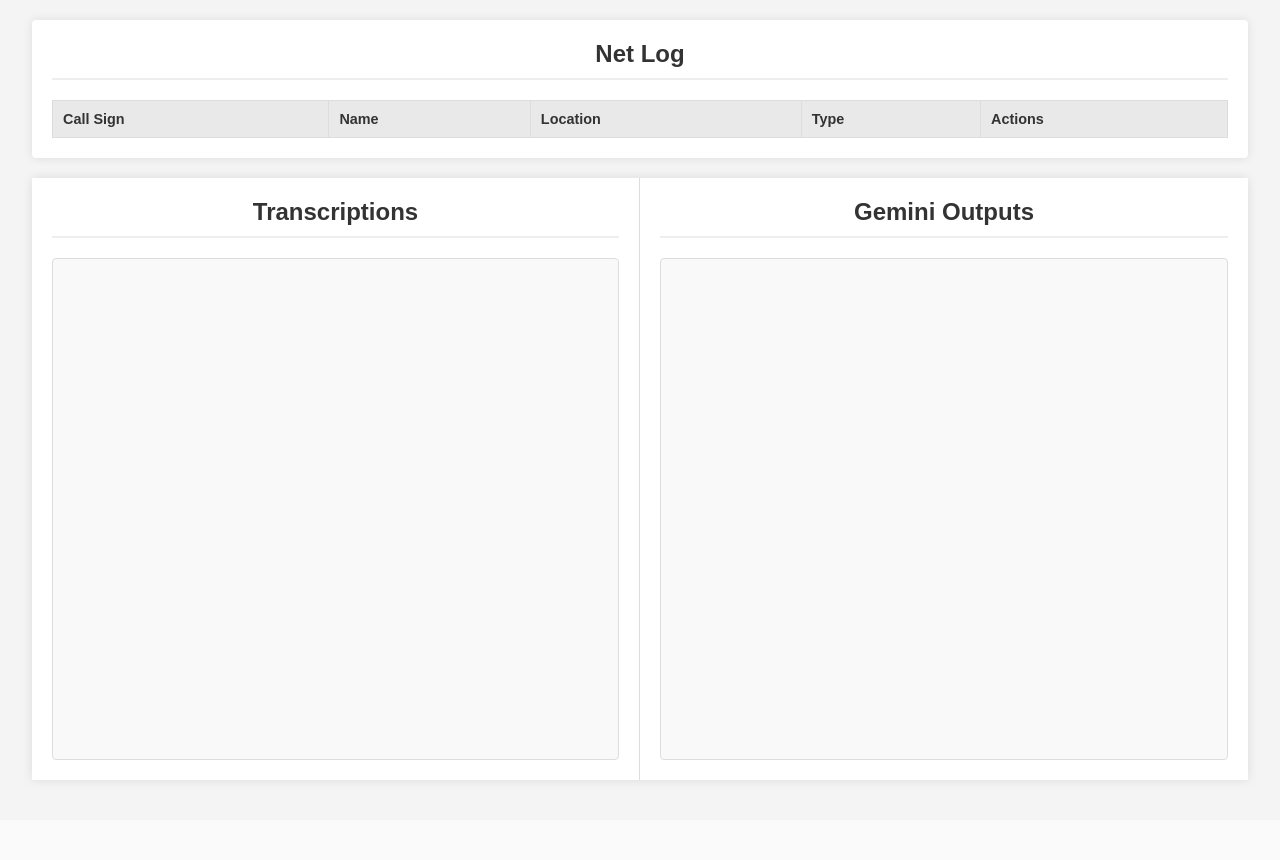
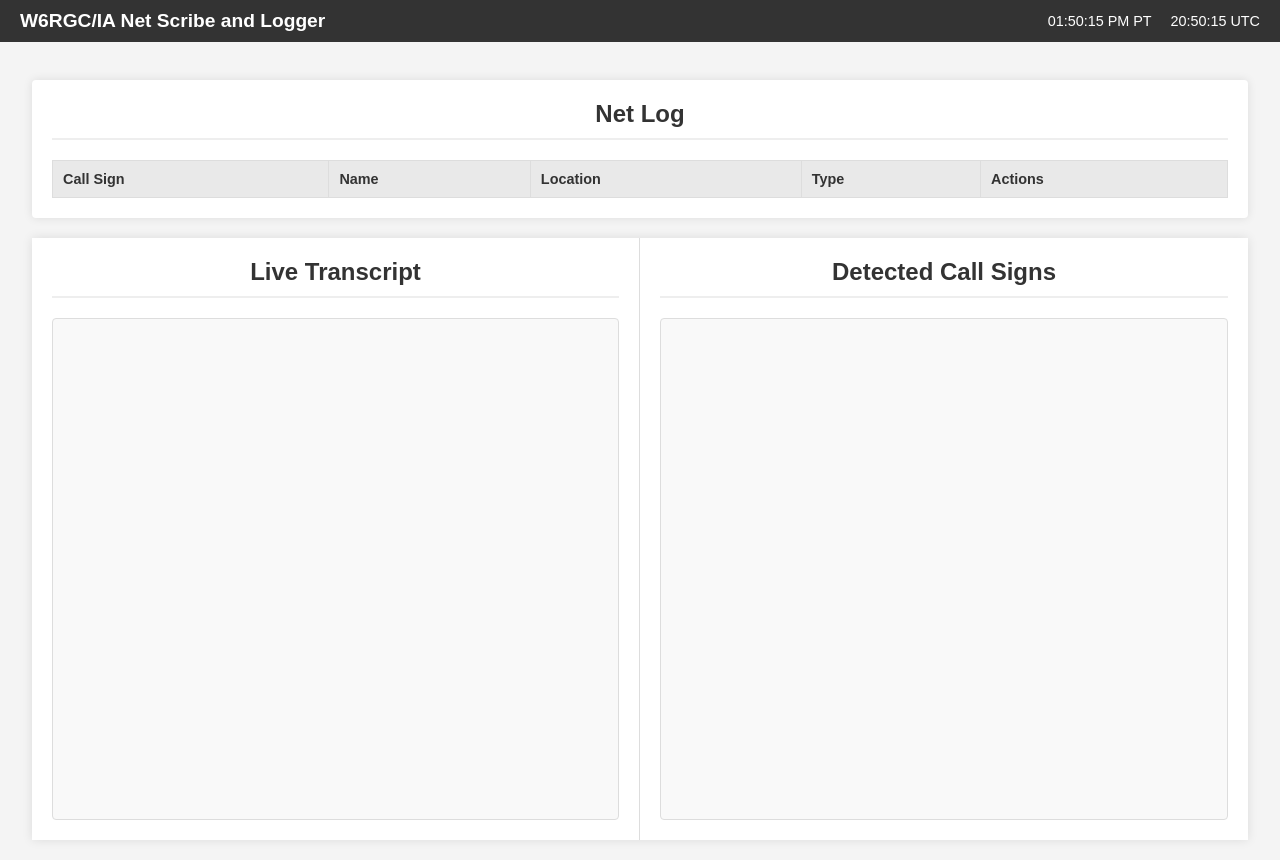
Before and after one commit to richcannings/ham-radio-net-scribe, a Flask app: page / in a window 1280 px wide. Before the commit the page ends 783 px from the top, so only its background shows below. Run offline with Flask 3, Linux system fonts and the light colour scheme; data that the repository does not hold is empty.

Commit message:
Simple UI clean up and minor additions

```diff
--- a/static/style.css
+++ b/static/style.css
@@ -7,10 +7,39 @@ body {
     min-height: 100vh;
 }
 
+.title-bar {
+    background-color: #333;
+    color: white;
+    padding: 10px 20px;
+    display: flex;
+    justify-content: space-between;
+    align-items: center;
+    position: fixed; /* Keep title bar at the top */
+    top: 0;
+    left: 0;
+    width: 100%;
+    z-index: 1000; /* Ensure it's above other content */
+    box-sizing: border-box;
+}
+
+.title-text {
+    font-size: 1.2em;
+    font-weight: bold;
+}
+
+.clocks {
+    font-size: 0.9em;
+}
+
+.clock {
+    margin-left: 15px;
+}
+
 .main-content {
     width: 95%;
     max-width: 1600px;
     margin: 20px auto; /* Center the main content area */
+    padding-top: 60px; /* Add padding to prevent content from being hidden by fixed title bar */
 }
 
 #net-log-section {
@@ -55,7 +84,7 @@ body {
 #net-log-table td.actions-cell,
 #net-log-table th.actions-cell {
     /* Potentially add specific styling for the actions column if needed */
-    /* e.g., to control width or alignment of multiple buttons */
+    white-space: nowrap; /* Prevent buttons from wrapping too aggressively in actions cell */
 }
 
 .container {
@@ -147,3 +176,35 @@ h2 {
 .remove-button:hover {
     background-color: #e53935;
 }
+
+.edit-input {
+    width: 95%; /* Make input fields take most of the cell width */
+    padding: 6px;
+    border: 1px solid #ccc;
+    border-radius: 3px;
+    box-sizing: border-box;
+}
+
+.edit-button {
+    /* Specific styling for Edit button if needed, e.g., different color */
+    /* background-color: #ffc107; */ /* Example: Amber */
+    /* color: black; */
+}
+
+.ok-button {
+    background-color: #4CAF50; /* Green */
+    color: white;
+    border-color: #4CAF50;
+}
+.ok-button:hover {
+    background-color: #45a049;
+}
+
+.cancel-button {
+    background-color: #757575; /* Grey */
+    color: white;
+    border-color: #757575;
+}
+.cancel-button:hover {
+    background-color: #616161;
+}
--- a/templates/index.html
+++ b/templates/index.html
@@ -7,6 +7,14 @@
     <link rel="stylesheet" href="{{ url_for('static', filename='style.css') }}">
 </head>
 <body>
+    <div class="title-bar">
+        <div class="title-text">W6RGC/IA Net Scribe and Logger</div>
+        <div class="clocks">
+            <span id="pacific-time" class="clock"></span>
+            <span id="utc-time" class="clock"></span>
+        </div>
+    </div>
+
     <div class="main-content">
         <div id="net-log-section">
             <h2>Net Log</h2>
@@ -28,13 +36,13 @@
 
         <div class="container">
             <div class="panel" id="transcriptions-panel">
-                <h2>Transcriptions</h2>
+                <h2>Live Transcript</h2>
                 <div id="transcriptions-history" class="history-box">
                     <!-- Transcriptions will be loaded here -->
                 </div>
             </div>
             <div class="panel" id="gemini-outputs-panel">
-                <h2>Gemini Outputs</h2>
+                <h2>Detected Call Signs</h2>
                 <div id="gemini-outputs-history" class="history-box">
                     <!-- Gemini outputs will be loaded here -->
                 </div>
@@ -45,6 +53,7 @@
     <script>
         // Store net log data client-side for now
         let netLog = [];
+        let editingRowIndex = -1; // -1 means no row is currently being edited
 
         async function fetchData(url) {
             try {
@@ -66,7 +75,57 @@
             netLog.forEach((entry, index) => {
                 const row = tableBody.insertRow();
 
-                // Callsign cell
+                if (index === editingRowIndex) {
+                    // --- EDIT MODE ---
+                    const callsignCell = row.insertCell();
+                    const callsignInput = document.createElement('input');
+                    callsignInput.type = 'text';
+                    callsignInput.value = entry.callsign;
+                    callsignInput.classList.add('edit-input');
+                    callsignCell.appendChild(callsignInput);
+
+                    const nameCell = row.insertCell();
+                    const nameInput = document.createElement('input');
+                    nameInput.type = 'text';
+                    nameInput.value = entry.name;
+                    nameInput.classList.add('edit-input');
+                    nameCell.appendChild(nameInput);
+
+                    const locationCell = row.insertCell();
+                    const locationInput = document.createElement('input');
+                    locationInput.type = 'text';
+                    locationInput.value = entry.location;
+                    locationInput.classList.add('edit-input');
+                    locationCell.appendChild(locationInput);
+
+                    row.insertCell().textContent = entry.type; // Type is not editable
+
+                    const actionsCell = row.insertCell();
+                    actionsCell.classList.add('actions-cell');
+
+                    const okButton = document.createElement('button');
+                    okButton.textContent = 'OK';
+                    okButton.classList.add('action-button', 'ok-button');
+                    okButton.onclick = () => {
+                        netLog[index].callsign = callsignInput.value.trim();
+                        netLog[index].name = nameInput.value.trim();
+                        netLog[index].location = locationInput.value.trim();
+                        editingRowIndex = -1;
+                        renderNetLogTable();
+                    };
+                    actionsCell.appendChild(okButton);
+
+                    const cancelButton = document.createElement('button');
+                    cancelButton.textContent = 'Cancel';
+                    cancelButton.classList.add('action-button', 'cancel-button');
+                    cancelButton.onclick = () => {
+                        editingRowIndex = -1;
+                        renderNetLogTable();
+                    };
+                    actionsCell.appendChild(cancelButton);
+
+                } else {
+                    // --- DISPLAY MODE ---
                     const callsignCell = row.insertCell();
                     if (entry.callsign && entry.callsign.toLowerCase() !== "unknown") {
                         const callsignLink = document.createElement('a');
@@ -88,7 +147,7 @@
                     }
 
                     const actionsCell = row.insertCell();
-                actionsCell.classList.add('actions-cell'); // Add a class for potential styling
+                    actionsCell.classList.add('actions-cell');
 
                     const checkInOutButton = document.createElement('button');
                     checkInOutButton.textContent = entry.isCheckedIn ? 'Check Out' : 'Check In';
@@ -99,14 +158,26 @@
                     };
                     actionsCell.appendChild(checkInOutButton);
 
+                    const editButton = document.createElement('button');
+                    editButton.textContent = 'Edit';
+                    editButton.classList.add('action-button', 'edit-button');
+                    editButton.onclick = () => {
+                        editingRowIndex = index;
+                        renderNetLogTable();
+                    };
+                    actionsCell.appendChild(editButton);
+
                     const removeButton = document.createElement('button');
                     removeButton.textContent = 'Remove';
                     removeButton.classList.add('action-button', 'remove-button');
                     removeButton.onclick = () => {
                         netLog.splice(index, 1);
+                        if (editingRowIndex === index) editingRowIndex = -1; // If editing deleted row
+                        else if (editingRowIndex > index) editingRowIndex--; // Adjust if row before deleted
                         renderNetLogTable();
                     };
                     actionsCell.appendChild(removeButton);
+                }
             });
         }
 
@@ -203,6 +274,36 @@
             historyDiv.scrollTop = historyDiv.scrollHeight;
         }
 
+        function formatTime(date, timeZone) {
+            const options = {
+                timeZone: timeZone,
+                hour: '2-digit',
+                minute: '2-digit',
+                second: '2-digit',
+                // Default to 12-hour, adjust for UTC
+                hour12: true
+            };
+
+            if (timeZone === 'Etc/UTC') {
+                options.hour12 = false; // Use 24-hour format for UTC
+            }
+
+            let timeString = new Intl.DateTimeFormat('en-US', options).format(date);
+
+            if (timeZone === 'Etc/UTC') {
+                timeString += ' UTC';
+            } else if (timeZone === 'America/Los_Angeles') {
+                timeString += ' PT';
+            }
+            return timeString;
+        }
+
+        function updateClocks() {
+            const now = new Date();
+            document.getElementById('pacific-time').textContent = formatTime(now, 'America/Los_Angeles');
+            document.getElementById('utc-time').textContent = formatTime(now, 'Etc/UTC');
+        }
+
         async function refreshData() {
             const transcriptionsData = await fetchData('/get_transcriptions');
             if (transcriptionsData && transcriptionsData.transcriptions) {
@@ -218,7 +319,9 @@
         setInterval(refreshData, 2000);
         window.onload = () => {
             refreshData();
-            renderNetLogTable(); // Initial render of the net log table
+            renderNetLogTable();
+            updateClocks(); // Initial clock update
+            setInterval(updateClocks, 1000); // Update clocks every second
         };
     </script>
 </body>
```
Lines whose indentation alone changed are shown as unchanged.
